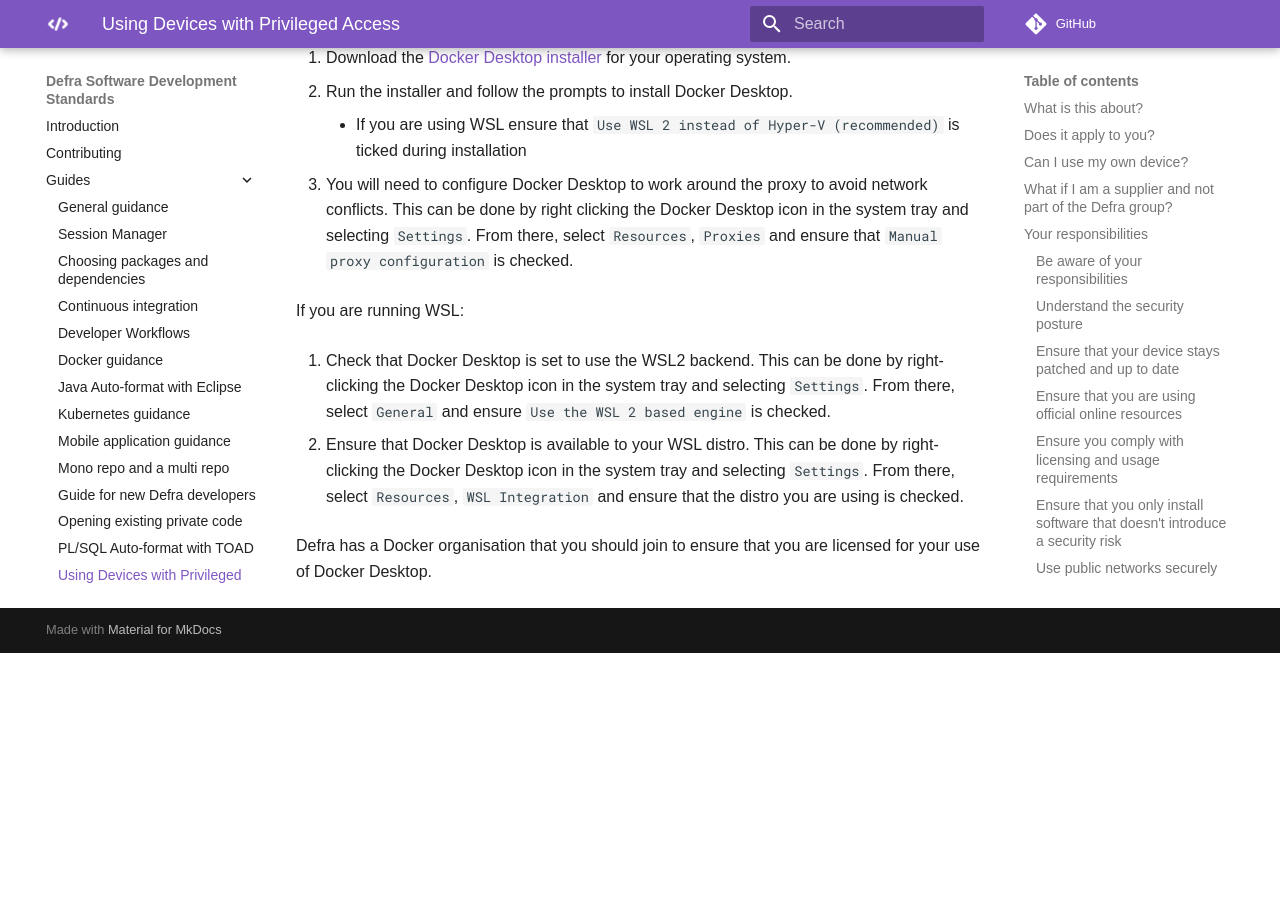
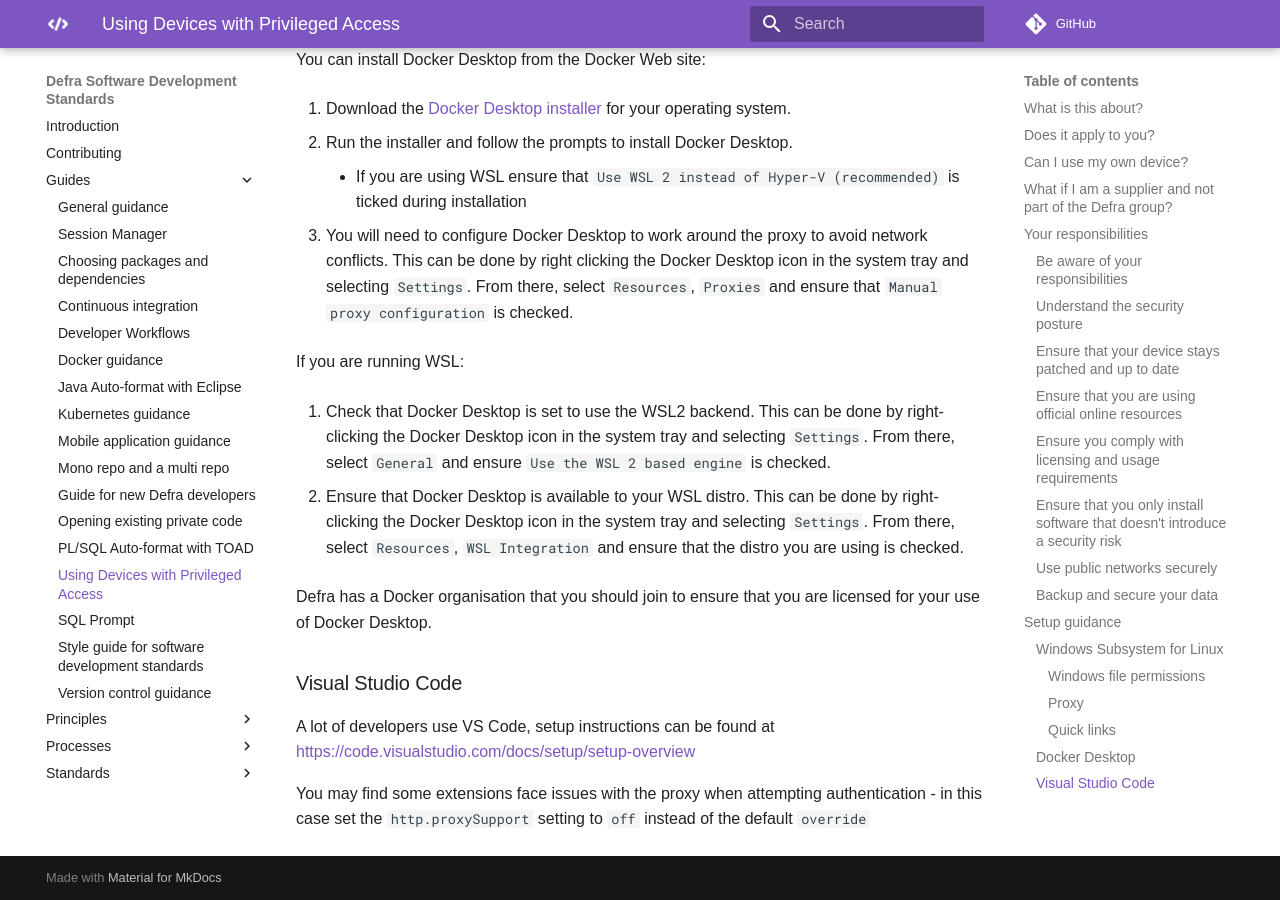
Before and after one commit to DEFRA/software-development-standards, an MkDocs documentation site: the page built from docs/guides/privileged_devices.md, in a window 1280 px wide and 900 px high, scrolled down 4822 px. Built offline with MkDocs 1.6.1 and Material for MkDocs 9.7.7, drawn with Linux system fonts in a browser that asks for light colours; some web fonts are replaced; comment, search, counter and statistics services are not loaded; before the commit the page ends 5475 px from its top, so only the background shows below that; some of the changed text lies outside the part shown.

Commit message:
Added vs code proxy setting and clarified malware scanning

```diff
--- a/docs/guides/privileged_devices.md
+++ b/docs/guides/privileged_devices.md
@@ -71,7 +71,7 @@ If you need to pay for a licence to use a piece of software, speak to your manag
 #### Ensure that you only install software that doesn't introduce a security risk
 Before installing and using software, you should be aware of any data that the software stores or any potential it may have for information exposure.
 
-All downloaded software must be scanned for malware.
+Privileged access does not circumvent device or firewall malware scanning, you should not attempt deactivate this. All downloaded software will be scanned and quarantined or blocked if deemed a risk.
 
 If you have any concerns about any software, speak to your manager before installing it.
 
@@ -166,3 +166,8 @@ If you are running WSL:
 1. Ensure that Docker Desktop is available to your WSL distro. This can be done by right-clicking the Docker Desktop icon in the system tray and selecting `Settings`. From there, select `Resources`, `WSL Integration` and ensure that the distro you are using is checked.
 
 Defra has a Docker organisation that you should join to ensure that you are licensed for your use of Docker Desktop.
+
+### Visual Studio Code
+A lot of developers use VS Code, setup instructions can be found at [https://code.visualstudio.com/docs/setup/setup-overview](https://code.visualstudio.com/docs/setup/setup-overview)
+
+You may find some extensions face issues with the proxy when attempting authentication - in this case set the `http.proxySupport` setting to `off` instead of the default `override`
```
